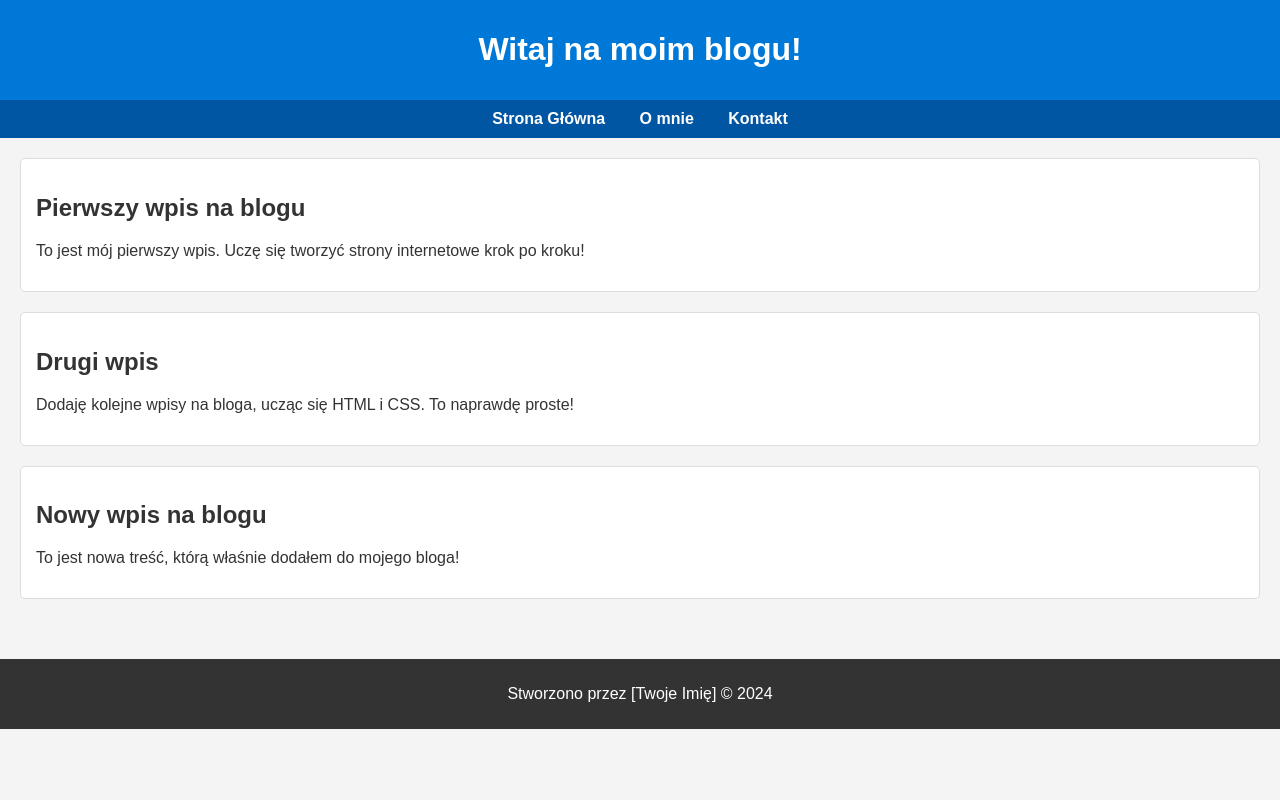
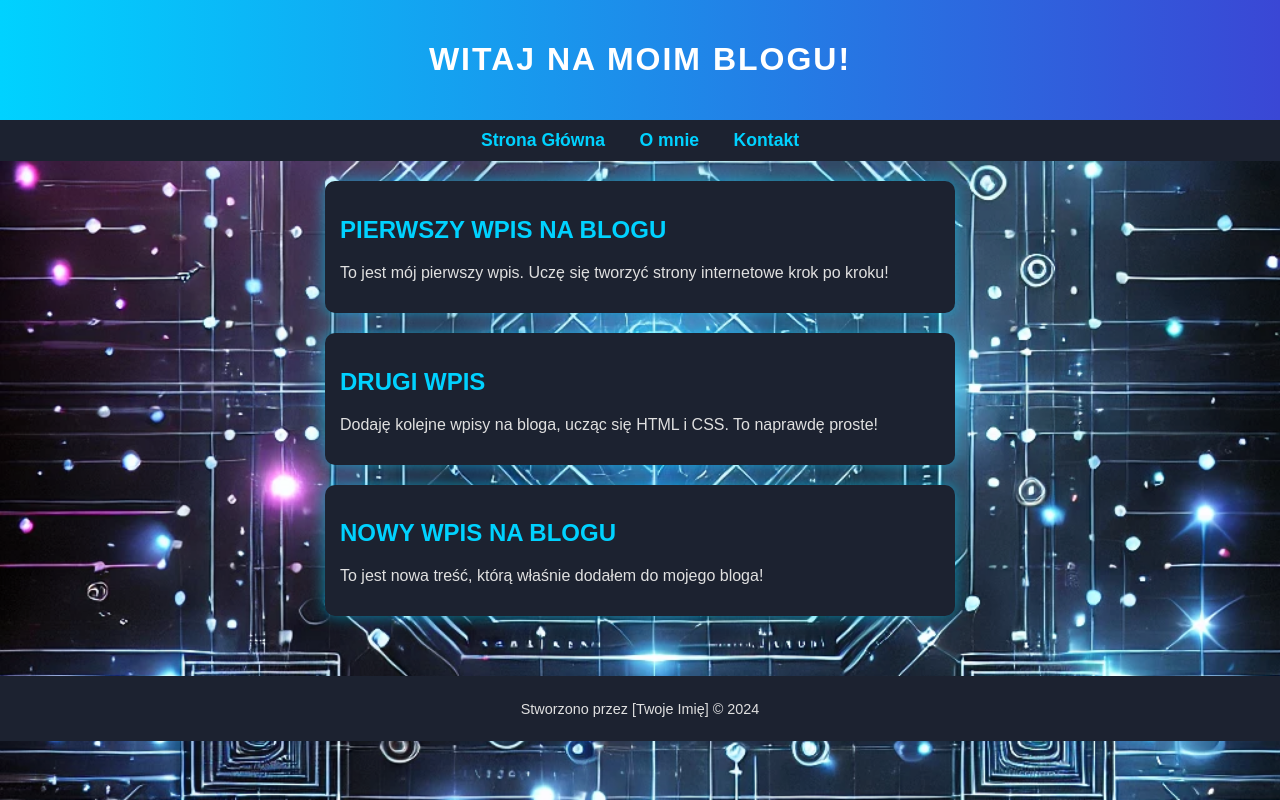
Before and after one commit to Plsaks1212/moj-blog, a plain HTML site: page index.html in a window 1280 px wide. Drawn offline with Linux system fonts and the light colour scheme.

Commit message:
Dodano styl sci-fi, poprawiono strukturę HTML i responsywność

```diff
--- a/index.html
+++ b/index.html
@@ -5,76 +5,138 @@
     <meta name="viewport" content="width=device-width, initial-scale=1.0" />
     <title>Mój Blog</title>
     <style>
+      /* Stylizacja całej strony */
       body {
         font-family: Arial, sans-serif;
         margin: 0;
         padding: 0;
-        background-color: #f4f4f4;
-        color: #333;
+        background-image: url('tlo-sci-fi.png'); /* Tło w stylu sci-fi */
+        background-size: cover;
+        background-attachment: fixed;
+        background-position: center;
+        color: #e0e0e0; /* Jasny kolor tekstu dla kontrastu */
       }
+
+      /* Nagłówek strony */
       header {
-        background: #0078d7;
+        background: linear-gradient(90deg, #00d2ff, #3a47d5);
         color: #fff;
-        padding: 10px 20px;
+        padding: 20px;
         text-align: center;
+        text-transform: uppercase;
+        letter-spacing: 2px;
+        box-shadow: 0 4px 10px rgba(0, 0, 0, 0.8);
       }
+
+      /* Nawigacja */
       nav {
-        background: #0056a3;
+        background: #1c2230;
         padding: 10px;
         text-align: center;
       }
+
       nav a {
-        color: #fff;
+        color: #00d2ff;
         text-decoration: none;
         margin: 0 15px;
         font-weight: bold;
+        font-size: 1.1em;
       }
+
       nav a:hover {
-        text-decoration: underline;
+        color: #3a47d5;
+        text-shadow: 0 0 5px #3a47d5;
       }
+
+      /* Główna zawartość */
       main {
         padding: 20px;
+        display: flex;
+        flex-direction: column;
+        align-items: center;
       }
+
       article {
+        background: #1c2230;
         margin-bottom: 20px;
         padding: 15px;
-        background: #fff;
-        border: 1px solid #ddd;
-        border-radius: 5px;
+        border-radius: 10px;
+        box-shadow: 0 0 15px rgba(0, 210, 255, 0.6);
+        width: 90%;
+        max-width: 600px;
+        transition: transform 0.3s ease, box-shadow 0.3s ease;
       }
+
+      article:hover {
+        transform: scale(1.03);
+        box-shadow: 0 0 20px rgba(0, 210, 255, 0.8);
+      }
+
+      h2 {
+        color: #00d2ff;
+        text-transform: uppercase;
+        font-size: 1.5em;
+      }
+
+      /* Stopka */
       footer {
-        background: #333;
-        color: #fff;
+        background: #1c2230;
+        color: #e0e0e0;
         text-align: center;
         padding: 10px;
         margin-top: 20px;
+        font-size: 0.9em;
+      }
+
+      /* Responsywność strony */
+      @media (max-width: 768px) {
+        main {
+          padding: 10px;
+        }
+        article {
+          width: 100%;
+        }
       }
     </style>
   </head>
   <body>
+    <!-- Nagłówek -->
     <header>
       <h1>Witaj na moim blogu!</h1>
     </header>
+
+    <!-- Nawigacja -->
     <nav>
       <a href="#home">Strona Główna</a>
       <a href="#about">O mnie</a>
       <a href="#contact">Kontakt</a>
     </nav>
+
+    <!-- Główna treść strony -->
     <main>
-      <article>
+      <article id="home">
         <h2>Pierwszy wpis na blogu</h2>
-        <p>To jest mój pierwszy wpis. Uczę się tworzyć strony internetowe krok po kroku!</p>
+        <p>
+          To jest mój pierwszy wpis. Uczę się tworzyć strony internetowe krok po
+          kroku!
+        </p>
       </article>
+
       <article>
         <h2>Drugi wpis</h2>
-        <p>Dodaję kolejne wpisy na bloga, ucząc się HTML i CSS. To naprawdę proste!</p>
+        <p>
+          Dodaję kolejne wpisy na bloga, ucząc się HTML i CSS. To naprawdę
+          proste!
+        </p>
       </article>
+
       <article>
         <h2>Nowy wpis na blogu</h2>
         <p>To jest nowa treść, którą właśnie dodałem do mojego bloga!</p>
       </article>
+    </main>
 
-    </main>
+    <!-- Stopka -->
     <footer>
       <p>Stworzono przez [Twoje Imię] &copy; 2024</p>
     </footer>
```
Also changed, not shown: tlo-sci-fi.png (added).
